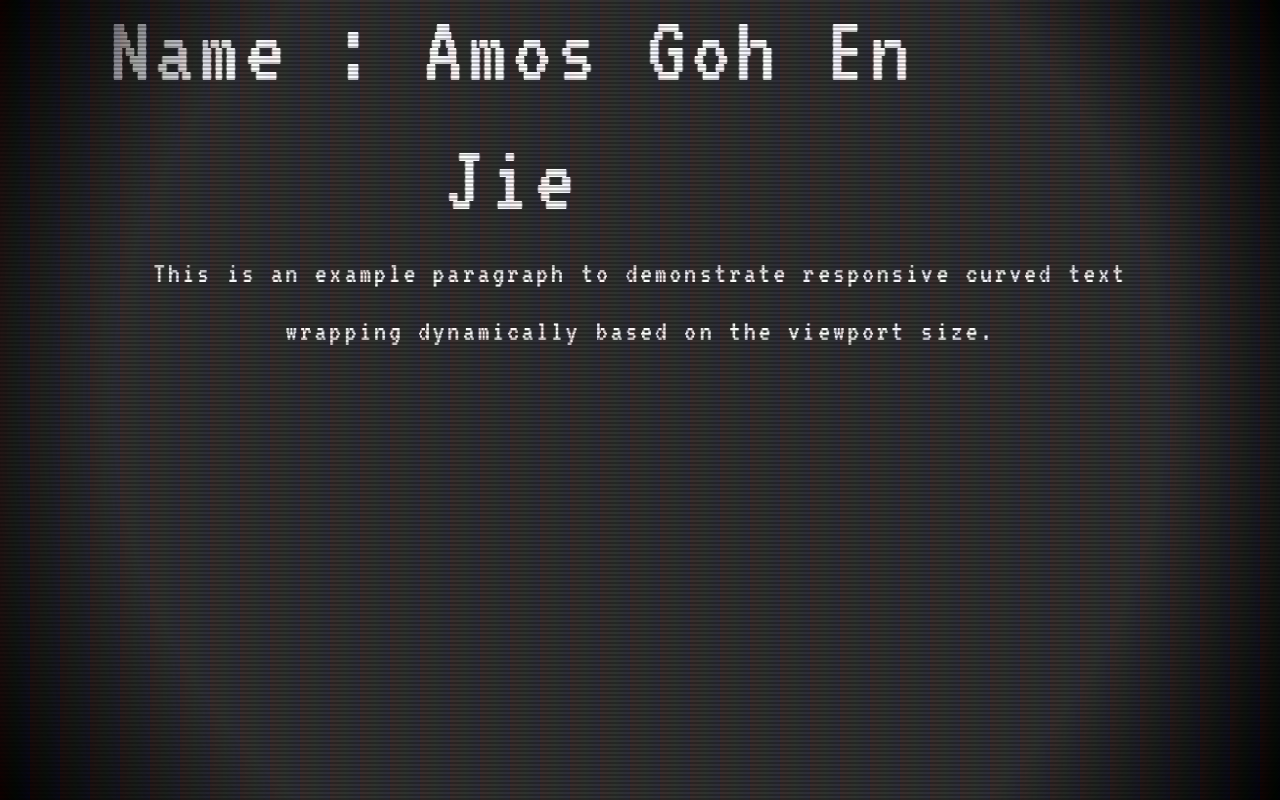
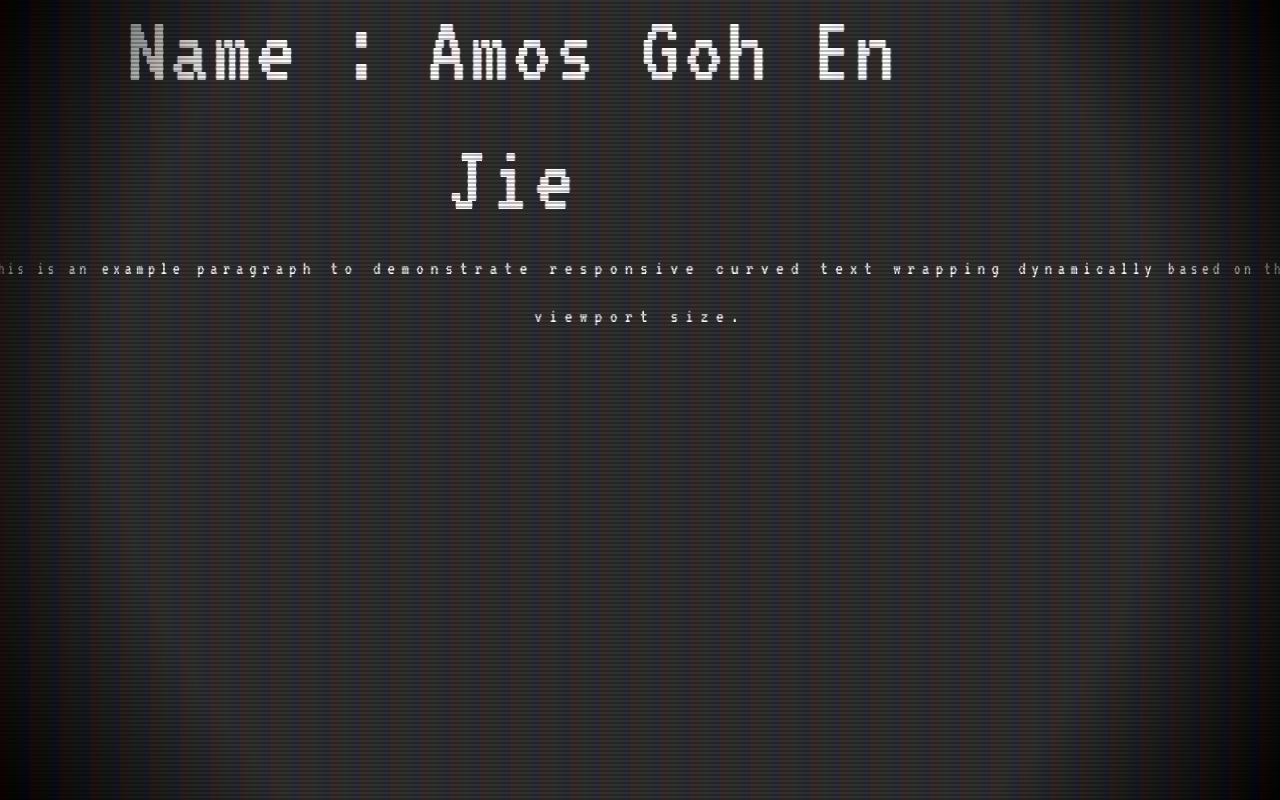
Before and after one commit to WiseAmos/Amos-Personal-Website, a React (Create React App) app: page / in a window 1280 px wide. Built offline with nearby package versions, Linux system fonts and the light colour scheme.

Commit message:
lord help me

```diff
--- a/src/App.css
+++ b/src/App.css
@@ -49,7 +49,7 @@ body, html {
     opacity: 1;
   }
   20%, 24%, 55% {
-    opacity: 0.98;
+    opacity: 0.99;
   }
 }
 
@@ -86,7 +86,7 @@ body, html {
     );
   background-size: 100% 4px, 30px 100%;
   z-index: 3;
-  animation: flicker_screen 100ms infinite;
+  animation: flicker_screen 1.5s infinite;
 }
 
 @media only screen and (min-width: 600px) {
--- a/src/App.js
+++ b/src/App.js
@@ -84,8 +84,8 @@ const App = () => {
   );
   return (
     <div className="App">
-      <CurvedText text={"Name : Amos Goh En Jie"} size={100} curvature={0.5} axis="Y" spacingFactor={0.2} lineHeight={1.8}  additional_class="title"/>
-      <CurvedText text={textContent} size={30} curvature={0.3} axis="Y" spacingFactor={0.2} lineHeight={1.8} additional_class="normal"/>
+      <CurvedText text={"Name : Amos Goh En Jie"} size={100} curvature={0.3} axis="Y" spacingFactor={0.2} lineHeight={1.8}  additional_class="title"/>
+      <CurvedText text={textContent} size={20} curvature={0.8} axis="Y" spacingFactor={0} lineHeight={1.8} additional_class="normal"/>
     </div>
   );
 };
```
